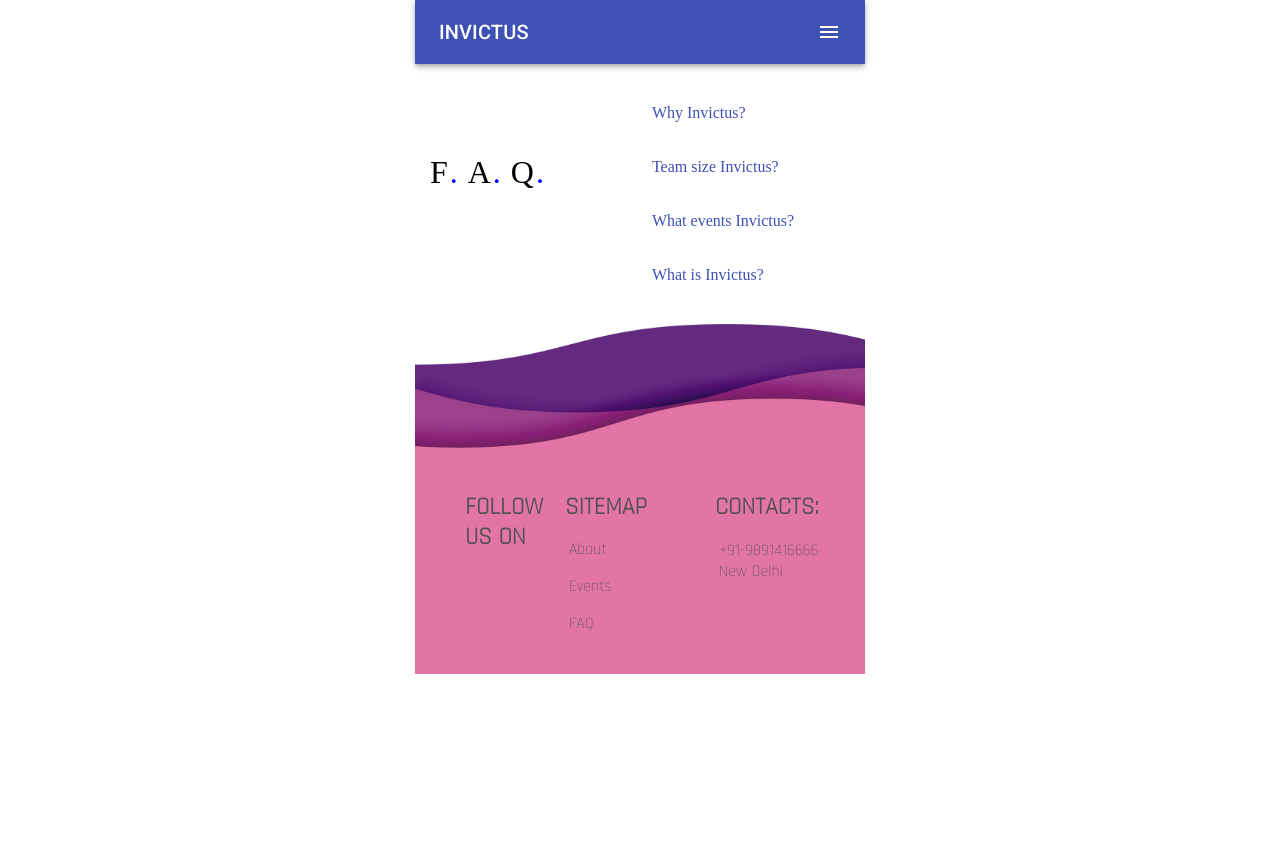
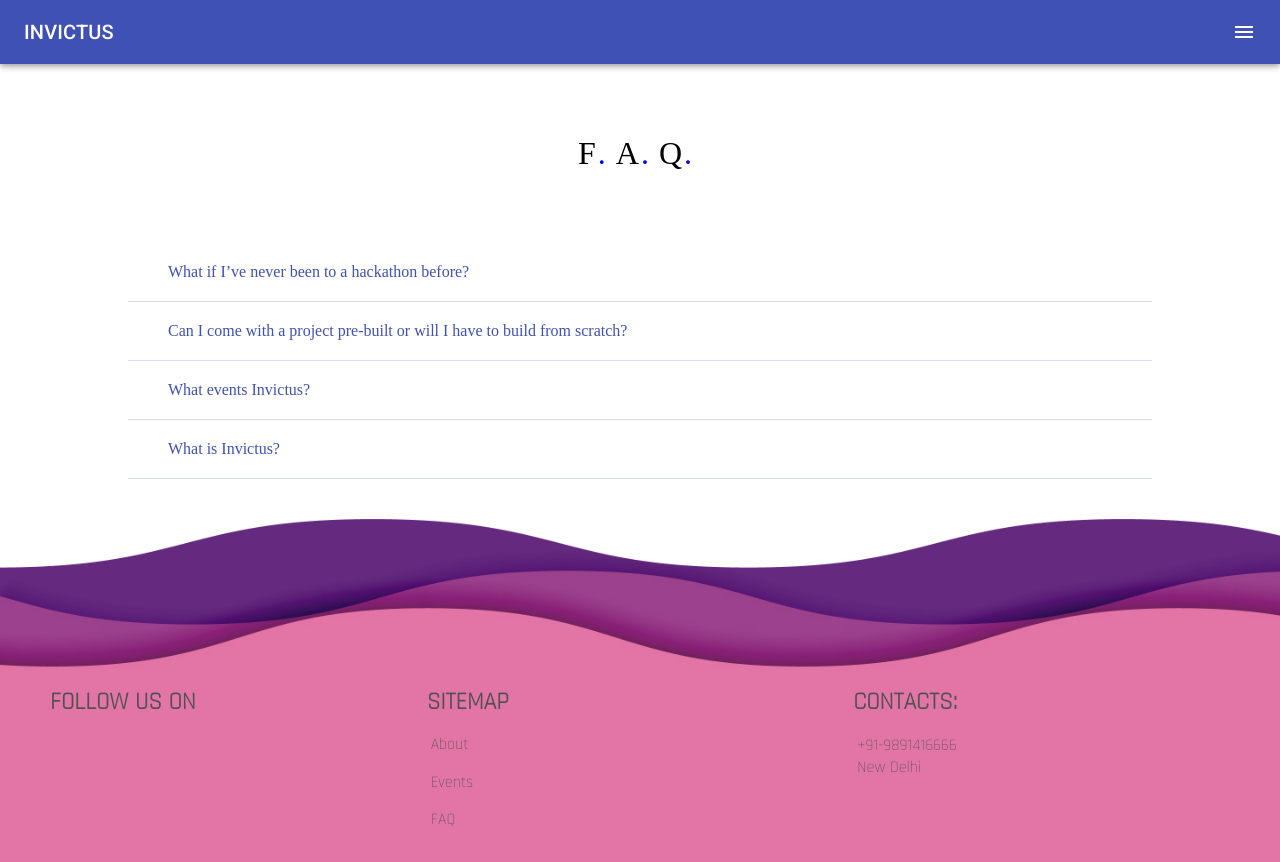
Before and after one commit to anikashc/invictus, a React (Create React App) app in the folder client/: page /faq in a window 1280 px wide. Shown: the top 862 px of the page. Before the commit the page ends 800 px from the top, so only its background shows below. Built offline with nearby package versions, Linux system fonts and the light colour scheme.

Commit message:
wobble issue fixed

```diff
--- a/client/src/Components/FaqList/FaqListStyles.css
+++ b/client/src/Components/FaqList/FaqListStyles.css
@@ -1,52 +1,52 @@
-.faq-page {
-  display: flex;
+.faq-section  {
+  display: block;
+  margin-bottom: 20px;
+  padding: 20px 10%;
+  /* border: 2px solid black; */
 }
-.faq-section  {
-  width: 80%;
-  max-width: inherit;
-  margin: 2px auto;
-  padding: 20px;
+.faq-list {
+  display: flex-box;
 }
 .faq-section .faq {
-  margin: 0;
-  padding: 8px;
+  padding: 20px;
   color: #3f51b5;
-  border: 2px transparent;
+  border-bottom: 1px solid rgba(57, 76, 187, 0.2);
 }
 .faq-section .faq.open  {
-  box-shadow: 4px 4px 8px rgba(57, 76, 187, 0.2);
-  border-bottom: 2px solid rgba(63, 81, 181, 0.4);
-  border-radius: 10px;
-  background-color: rgba(182, 191, 233, 0.2);
+  border-bottom: 1px solid rgba(63, 81, 181, 0.4);
+  transition: 0.4s;
+  background-color: #e3e6f5;
 }
-.faq-section .faq:hover {
-  box-shadow: 4px 4px 8px rgba(57, 76, 187, 0.2);
-  border-bottom: 2px solid rgba(63, 81, 181, 0.4);
-  border-radius: 10px;
-  background-color: rgba(182, 191, 233, 0.2);
+.faq-section .faq .faq-question:hover {
+  color:rgb(145, 14, 233);
 }
 .faq-section .faq .faq-question {
-  padding: 10px 20px;
-  transition: all 0.4s ease;
+  padding: 0 20px;
   border-radius: 10px;
+  /* transition: 0.4s; */
+  cursor: pointer;
+  display: block;
+  position: relative;
 }
 .faq-section .faq .faq-answer {
-  margin: 0;
-  padding: 0;
-  opacity: 0;
   max-height: 0;
+  padding: 0 0 0 20px ;
+  /* display: none; */
+  /* opacity: 0; */
   overflow-y: hidden;
-  transition: all 0.4s ease;
+  transition: all 0.4s ease-out;
 }
 .faq-section .faq.open .faq-question  {
-  margin-bottom: 2px;
+  color: rgb(86, 18, 211);
   font-weight: 800;
-  transition: all 0.4s ease;
+  display: block;
+  position: relative;
 }
 .faq-section .faq.open .faq-answer  {
-  max-height: 100%;
-  opacity: 100;
-  transition: all 0.4s ease;
-  padding: 4px 40px;
-  border-radius: 10px;
+  max-height: max-content;
+  /* display: block; */
+  /* opacity: 100; */
+  padding: 10px 0 0 20px ;
+  transition: all 0.4s ease-out;
+  /* overflow-y: scroll; */
 }
--- a/client/src/Screens/FAQ.js
+++ b/client/src/Screens/FAQ.js
@@ -5,20 +5,20 @@ const FAQ = () => {
 
     const [faqs, setFaqs] = useState([
         {
-            question: 'Why Invictus?',
-            answer: "Invictus is the TechFest of DTU",
+            question: 'What if I’ve never been to a hackathon before?',
+            answer: "Perfect! We welcome hackers of all experience levels and backgrounds. We will be providing resources and workshops to help new hackers get started on projects and learn new technologies. There will also be mentors at the event to help guide you.",
             visible: false,
             id: 1
         },
         {
-            question: 'Team size Invictus?',
-            answer: "Invictus is the TechFest of DTU",
+            question: 'Can I come with a project pre-built or will I have to build from scratch?',
+            answer: "You will be building your project from scratch. However, feel free to come with ideas of what you want to build!",
             visible: false,
             id: 2
         },
         {
             question: 'What events Invictus?',
-            answer: "Invictus is the TechFest of DTU",
+            answer: "Invictus is the TechFest of DTU Lorem ipsum dolor sit amet consectetur adipisicing elit. Possimus, cum? ",
             visible: false,
             id: 3
         },
@@ -31,10 +31,13 @@ const FAQ = () => {
     ]);
 
     const hStyle = {
-        display: 'flex',
-        justifyContent: 'center',
-        alignContent: 'center',
-        padding: '90px 50px 15px 15px'
+        display: 'block',
+        position: 'relative',
+        textAlign: 'center',
+        padding: '5%',
+        marginBottom: '20px',
+        maxWidth: 'inherit',
+        boxSizeing: 'border-box'
     };
 
     const spanStyle = {
@@ -50,15 +53,16 @@ const FAQ = () => {
             } else {
                 faq.open = false;
             }
-
             return faq;
         }))
     };
 
     return (
-        <div className="faq-page">
+        // <div className="faq-page">
+        <div className="faq-section">
             <h1 style={hStyle}>F<span style={spanStyle}>.</span>A<span style={spanStyle}>.</span>Q<span style={spanStyle}>.</span></h1>
-            <div className="faq-section">
+
+            <div className="faq-list">
                 {faqs.map((faq, index) => (
                     <FaqList
                         faq={faq}
@@ -68,7 +72,9 @@ const FAQ = () => {
                     />
                 ))}
             </div>
+
         </div>
+        // </div>
     );
 
 }
```
Also changed, not shown: 1 other file (tests, documents, lock files or other folders).
